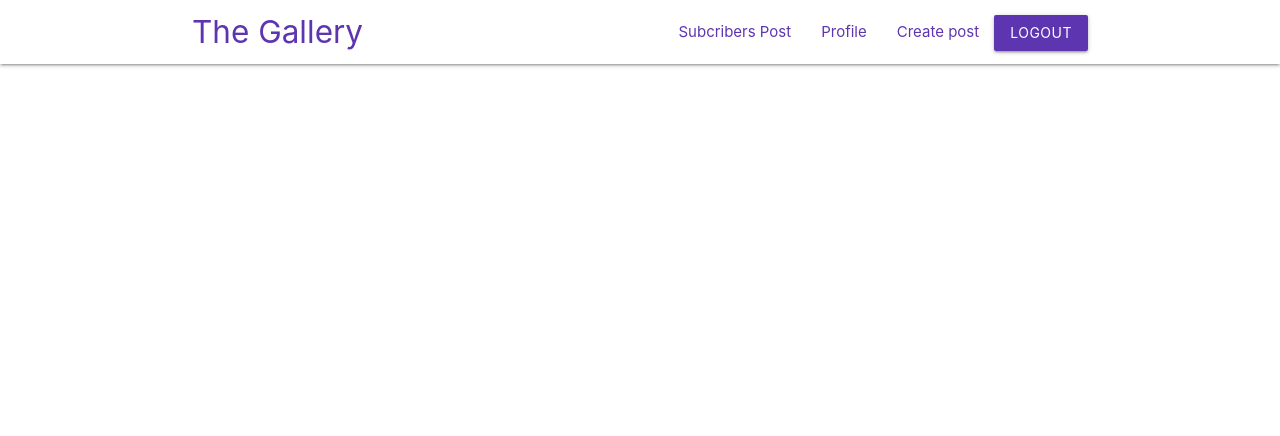
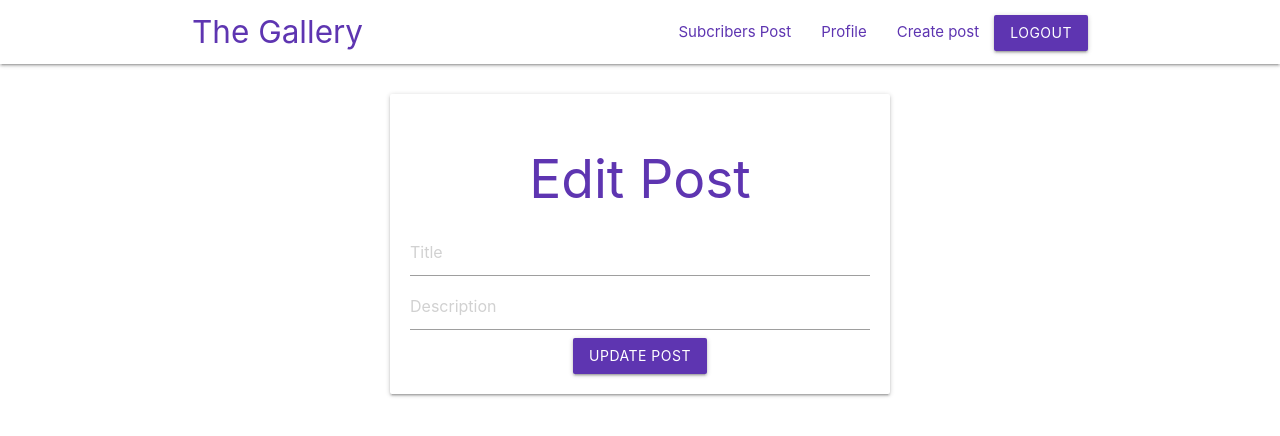
Before and after one commit to SohelRaja/The-Gallery, a React (Create React App) app in the folder client/: page /editpost/1 in a window 1280 px wide. Shown: the top 436 px of the page. Built offline with nearby package versions, Linux system fonts and the light colour scheme; no server answers; sample sign-in values are in the browser's storage.

Commit message:
Edit post option added

```diff
--- a/client/src/App.css
+++ b/client/src/App.css
@@ -96,6 +96,9 @@
 .file-path-wrapper{
     opacity: 0;
 }
+.rodal-dialog{
+    max-width: 350px !important;
+}
 /* My post Style */
 .my-post-lock{
     position: absolute !important;
--- a/client/src/App.js
+++ b/client/src/App.js
@@ -1,5 +1,6 @@
 import React, {useEffect, createContext, useReducer, useContext} from 'react';
 import {BrowserRouter, Route, Switch, useHistory} from 'react-router-dom';
+import 'materialize-css/dist/css/materialize.min.css';
 
 import './App.css';
 import NavBar from './components/Navbar';
@@ -9,6 +10,7 @@ import Signup from './components/screens/Signup';
 import Profile from './components/screens/Profile';
 import UserProfile from './components/screens/UserProfile';
 import CreatePost from './components/screens/CreatePost';
+import EditPost from './components/screens/EditPost';
 import MyPost from './components/screens/MyPost';
 import SubscribeUsersPost from './components/screens/SubscribeUsersPosts';
 import {reducer, initialState} from './reducers/userReducer';
@@ -43,6 +45,9 @@ const Routing = ()=>{
       <Route path="/create">
         <CreatePost />
       </Route>
+      <Route path="/editpost/:postId">
+        <EditPost />
+      </Route>
       <Route path="/profile/:userId">
         <UserProfile />
       </Route>
--- a/client/src/components/Navbar.js
+++ b/client/src/components/Navbar.js
@@ -1,5 +1,6 @@
 import React, {useContext} from 'react';
 import {Link, useHistory} from 'react-router-dom';
+import M from 'materialize-css';
 
 import {UserContext} from '../App';
 
@@ -17,6 +18,7 @@ const NavBar = () => {
                         onClick={()=>{
                             localStorage.clear();
                             dispatch({type: "CLEAR"});
+                            M.toast({html: "Successfully logged out.", classes: "#ab47bc purple lighten-1"});
                             history.push('/signin');
                         }}
                     >
--- /dev/null
+++ b/client/src/components/screens/EditPost.js
@@ -0,0 +1,82 @@
+import React, {useState, useEffect} from 'react';
+import {useHistory} from 'react-router-dom';
+import {useParams} from 'react-router-dom';
+import M from 'materialize-css';
+
+
+
+const EditPost = () =>{
+    const history = useHistory();
+    const [title, setTitle] = useState("");
+    const [body, setBody] = useState("");
+    const [fetchedPostId, setPostID] = useState("");
+    const {postId} = useParams()
+    useEffect(()=>{
+        fetch(`/editpost/${postId}`,{
+            headers: {
+                "Authorization": "Bearer " + localStorage.getItem("jwt")
+            }
+        }).then(res=>res.json())
+        .then((result)=>{
+            // console.log(result)
+            setTitle(result.title);
+            setBody(result.body);
+            setPostID(result._id);
+        }).catch(err=>{
+            console.log(err);
+        });
+    },[]);
+    const updatePost = () =>{
+        // Request to Backend Server
+        fetch("/updatepost",{
+            method: "put",
+            headers: {
+                "Content-Type": "application/json",
+                "Authorization": "Bearer " + localStorage.getItem("jwt")
+            },
+            body: JSON.stringify({
+                title,
+                body,
+                postId
+            })
+        }).then(res=>res.json())
+        .then((data)=>{
+            // console.log(data);
+            if(data.error){
+                M.toast({html: data.error, classes: "#f44336 red"});
+                if(data.error === "Something went wrong."){
+                    history.push('/profile');
+                }
+            }else{
+                M.toast({html: "Updated post successfully.", classes: "#ab47bc purple lighten-1"});
+                history.push('/profile');
+            }
+        }).catch(err=>{
+            console.log(err);
+        });
+    }
+    return (
+        <div className="card input-field post-card">
+            <h2>Edit Post</h2>
+            <input
+                type="text"
+                placeholder="Title"
+                value={title}
+                onChange={(e)=>setTitle(e.target.value)}
+            />
+            <input
+                type="text"
+                placeholder="Description"
+                value={body}
+                onChange={(e)=>setBody(e.target.value)}
+            />
+            <button className="btn waves-effect waves-light #5e35b1 deep-purple darken-1"
+                onClick={()=>updatePost()}
+            >
+                Update Post
+            </button>
+        </div>
+    );
+}
+
+export default EditPost;
--- a/client/src/components/screens/Profile.js
+++ b/client/src/components/screens/Profile.js
@@ -167,7 +167,7 @@ const Profile = () => {
                                         :<span className="btn-floating profile-lock waves-effect waves-light #ffffff white"
                                             onClick={()=>makePrivate(item._id)}
                                         ><i className="material-icons">lock_open</i></span>}
-                                        <Link to="/" className="btn-floating halfway-fab waves-effect waves-light #5e35b1 deep-purple darken-1"><i className="material-icons">edit</i></Link>
+                                        <Link to={`/editpost/${item._id}`}><span className="btn-floating halfway-fab waves-effect waves-light #5e35b1 deep-purple darken-1"><i className="material-icons">edit</i></span></Link>
                                     </div>
                                     <div className="card-content">
                                         <span style={{color:"#5e35b1"}}><b>{item.privacy==="private"? "Private Mode" : "Public Mode"}</b></span>
```
Also changed, not shown: client/package.json (+9 -1 lines), 2 other files (tests, documents, lock files or other folders).
